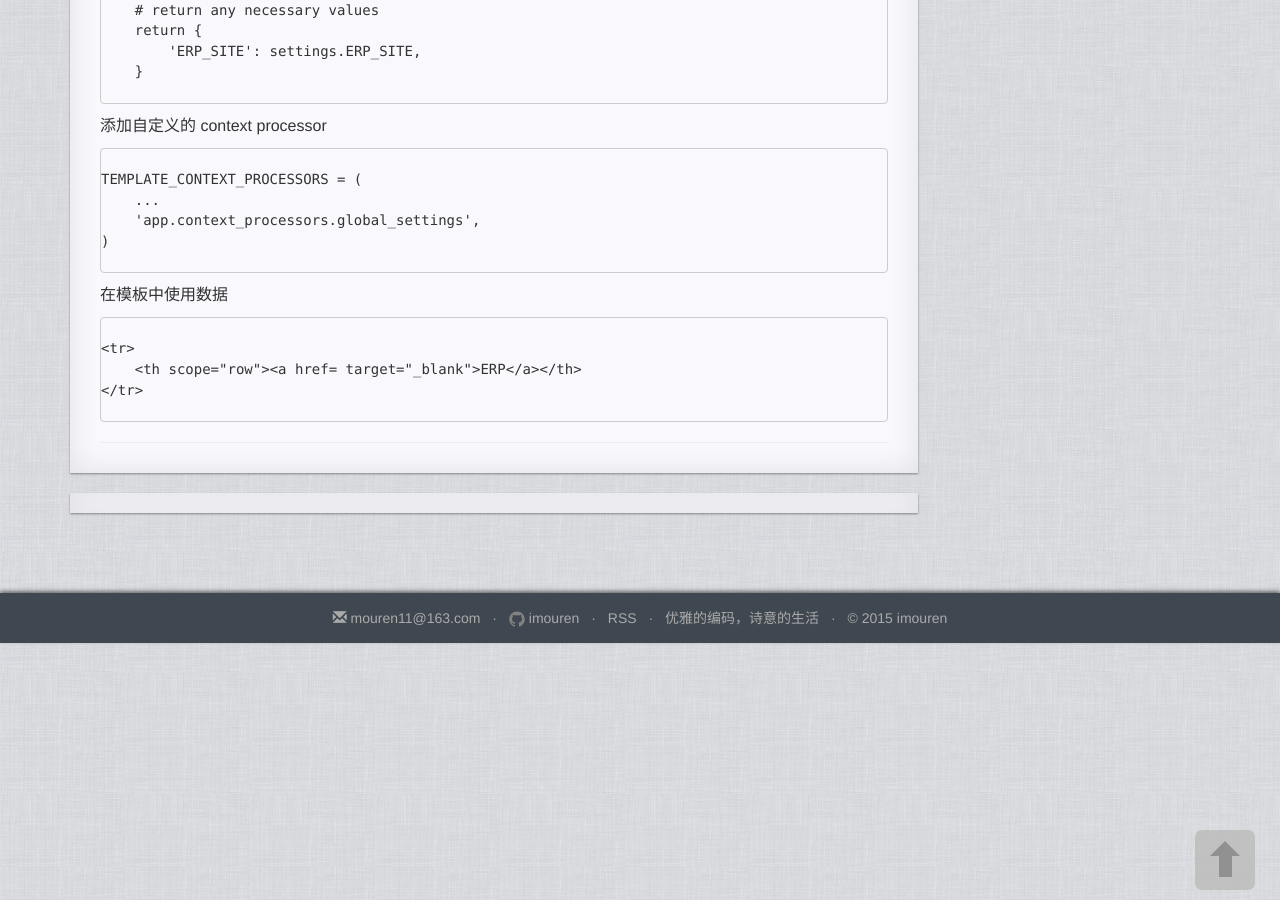
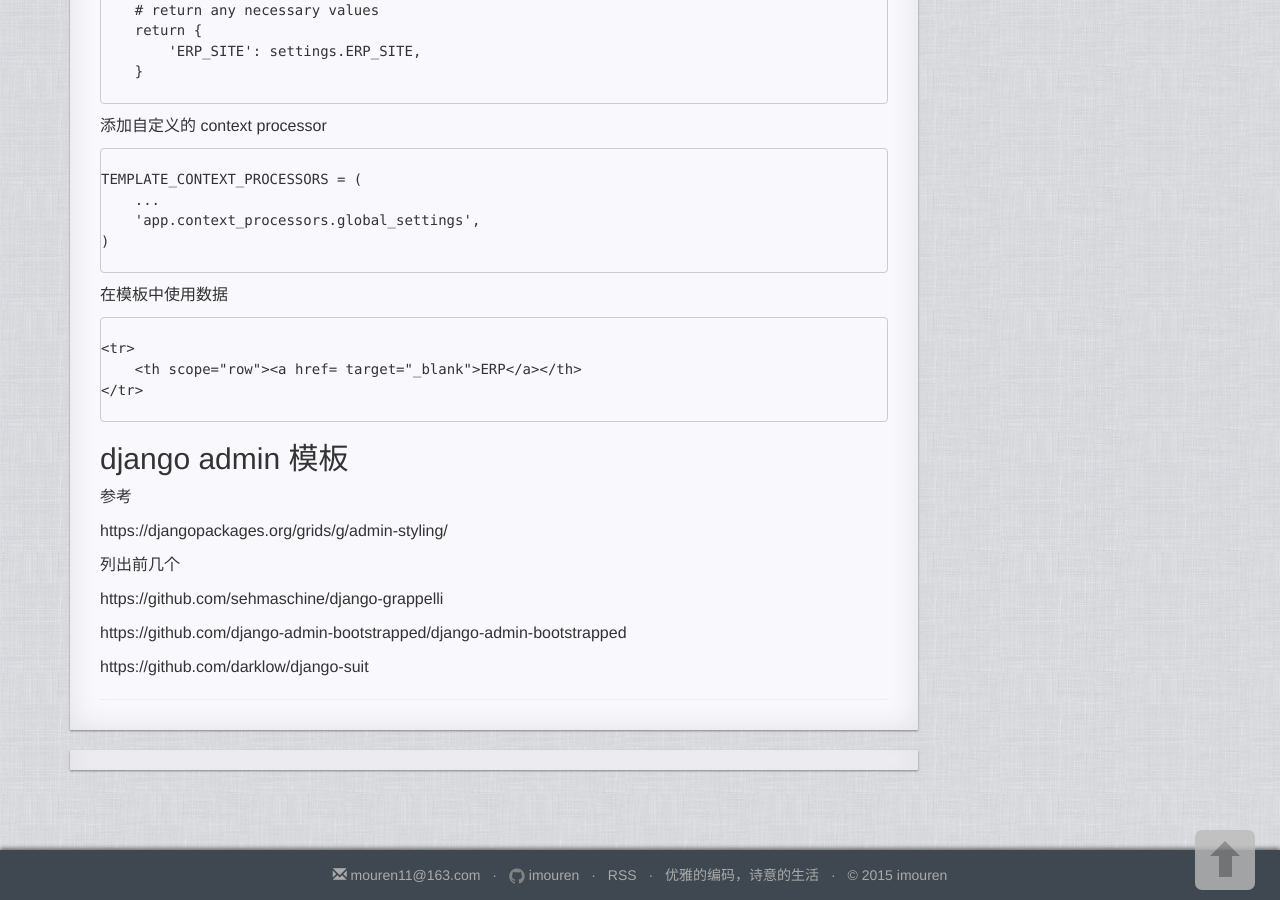
Before and after one commit to imouren/imouren.github.io, a Jekyll site: the page built from _posts/2016-07-14-django_admin.md, in a window 1280 px wide and 900 px high, scrolled down 5788 px. Built offline with Jekyll 4.4.1, drawn with Linux system fonts in a browser that asks for light colours; nearby versions of some CDN libraries; comment, search, counter and statistics services are not loaded; a style sheet for code colours, icons or effects is not loaded.

Commit message:
add more

````diff
--- a/_posts/2016-07-14-django_admin.md
+++ b/_posts/2016-07-14-django_admin.md
@@ -325,3 +325,17 @@ TEMPLATE_CONTEXT_PROCESSORS = (
 </tr>
 
 ```
+
+## django admin 模板
+
+参考
+
+https://djangopackages.org/grids/g/admin-styling/
+
+列出前几个
+
+https://github.com/sehmaschine/django-grappelli
+
+https://github.com/django-admin-bootstrapped/django-admin-bootstrapped
+
+https://github.com/darklow/django-suit
````
